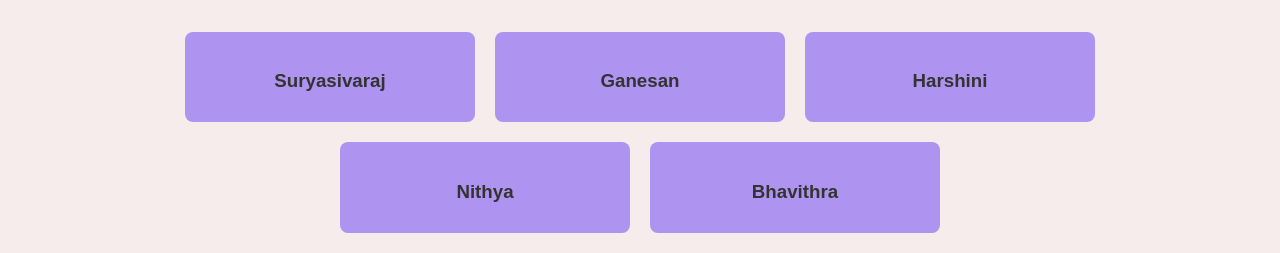
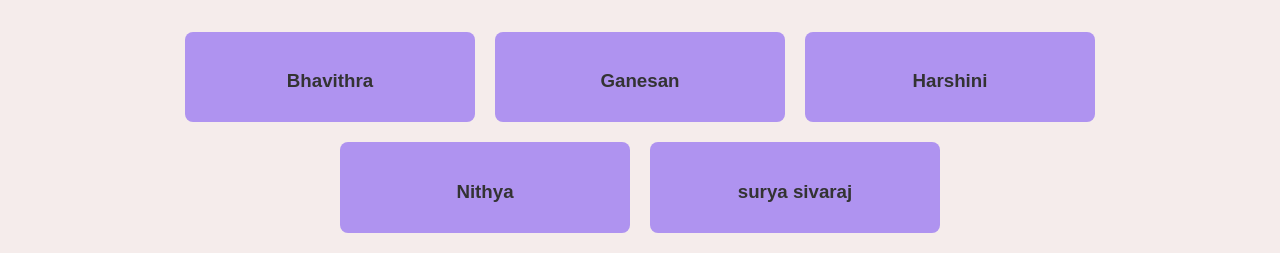
Before and after one commit to suryasivaraj06/collaborative-static-website, a plain HTML site: page about.html in a window 1280 px wide. Shown: the part 374-627 px from the top of the page. Drawn offline with Linux system fonts and the light colour scheme.

Commit message:
making changes in members name

```diff
--- a/about.html
+++ b/about.html
@@ -30,7 +30,7 @@
 
         <div class="team">
             <div class="member">
-                <h3>Suryasivaraj</h3>
+                <h3>Bhavithra</h3>
             </div>
 
             <div class="member">
@@ -44,7 +44,7 @@
                 <h3>Nithya</h3>
             </div>
             <div class="member">
-                <h3>Bhavithra</h3>
+                <h3>surya sivaraj</h3>
             </div>
         </div>
     </section>
```
